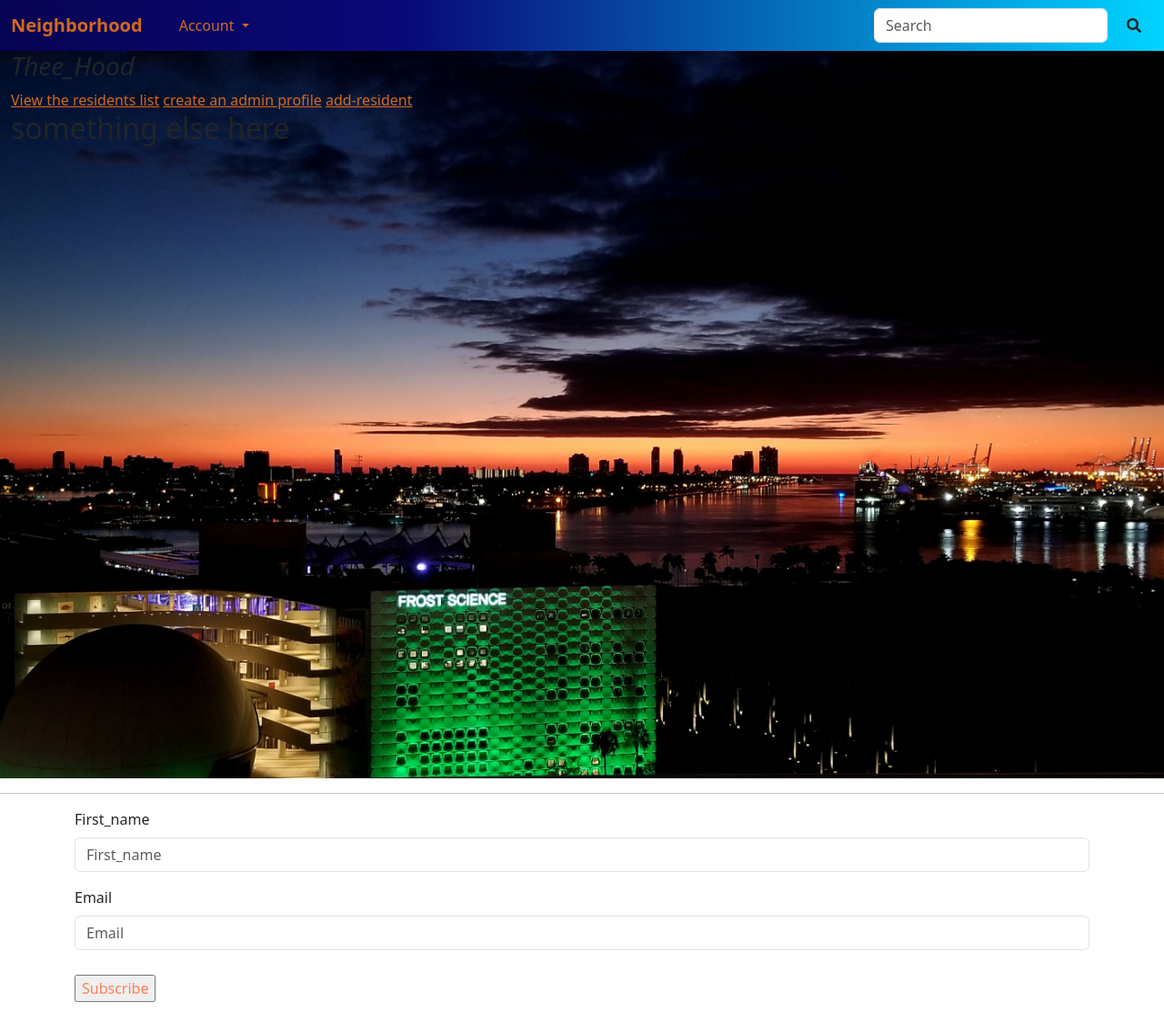
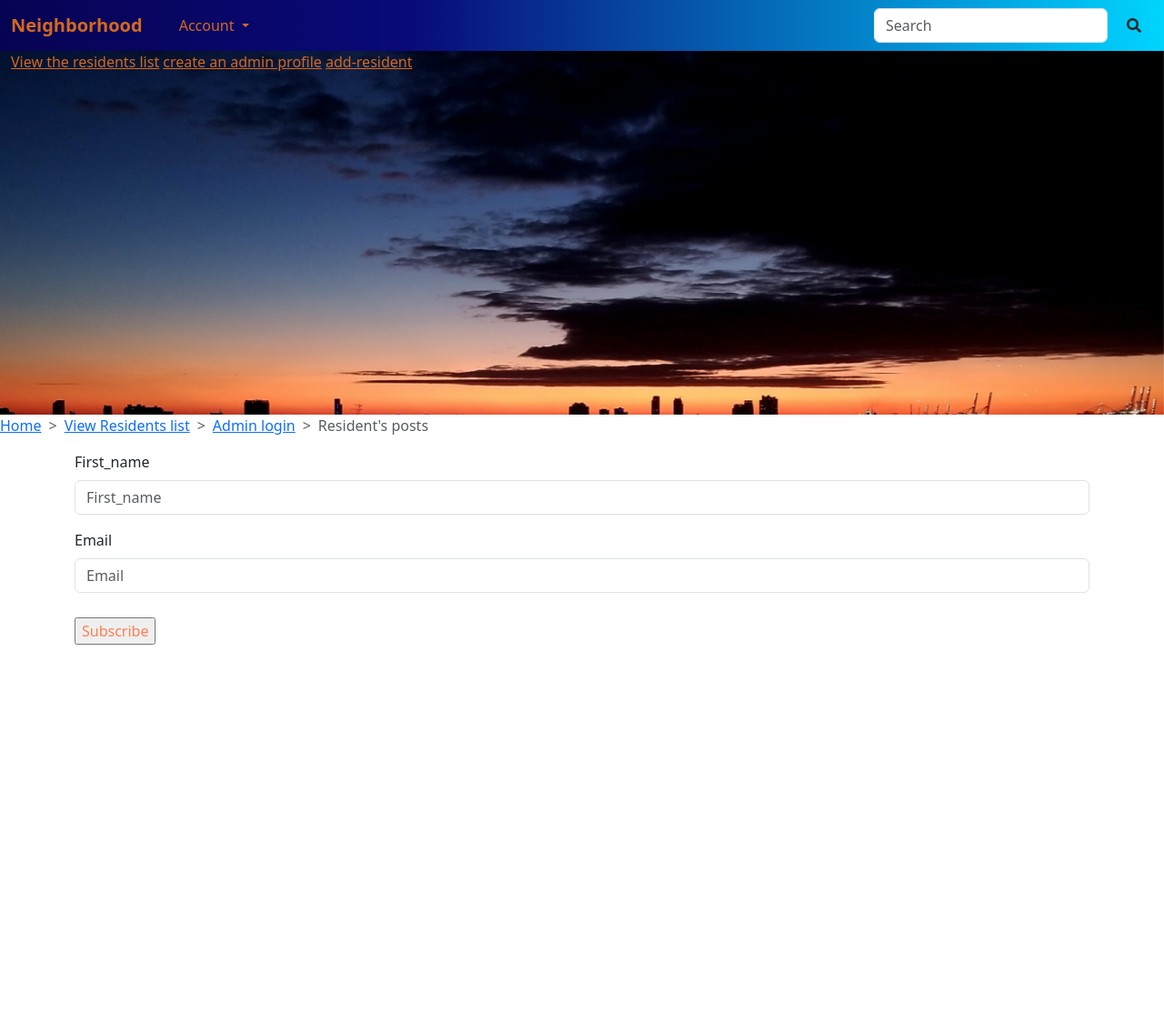
Before and after one commit to samwel-chege/Neighborhood, a Django app: page / in a window 1280 px wide. Shown: the top 1113 px of the page at 91% size. After the commit the page ends 709 px from the top, so only its background shows below. Run offline with Django 3.2, Linux system fonts and the light colour scheme; the visitor is signed in with stand-in values (Sample User, id 1); some libraries are stand-ins or nearby versions.

Commit message:
change the display of posts

```diff
--- a/neighbourhood/templates/index.html
+++ b/neighbourhood/templates/index.html
@@ -1,7 +1,9 @@
 {% extends 'base.html' %}
 {% load bootstrap5 %}
+{% load static%}
 {% block content %}
 {{block.super}}
+
 <!DOCTYPE html>
 <html lang="en">
 <head>
@@ -12,14 +14,54 @@
 </head>
 <body>
 
-    <div class="container-fluid"  style="background-image: url(static/images/george-pagan-iii-dlM92cbSh_4-unsplash.jpg); height: 100vh; background-size: cover; background-position: center;">
-    <h3> <em>Thee_Hood</em> </h3>
-    <a href="/all-residents/" style="color: chocolate;">View the residents list</a>
-    <a href="/create-admin" style="color: chocolate;">create an admin profile</a>
-    <a href="/add-resident/" style="color: chocolate;">add-resident</a>
-    <h2>something else here </h2>
-    </div>
-    <hr>
+    <section>
+      <div class="container-fluid"  style="background-image: url(static/images/george-pagan-iii-dlM92cbSh_4-unsplash.jpg); height: 50vh; background-size: cover; background-position: center; background-attachment: fixed;">
+
+        <a href="/all-residents/" style="color: chocolate;">View the residents list</a>
+        <a href="/create-admin" style="color: chocolate;">create an admin profile</a>
+        <a href="/add-resident/" style="color: chocolate;">add-resident</a>
+      </div>
+    </section>
+
+    <section class="posts">
+      <div class="row">
+        <div class="col md-12">
+          <div class="navigation">
+            <nav style="--bs-breadcrumb-divider: '>';" aria-label="breadcrumb">
+              <ol class="breadcrumb">
+                <li class="breadcrumb-item"><a href="#" class="links">Home</a></li>
+                <li class="breadcrumb-item"><a href="/all-residents/" class="links">View Residents list</a></li>
+                <li class="breadcrumb-item"><a href="#" class="links">Admin login</a></li>
+                <li class="breadcrumb-item active" aria-current="page">Resident's posts</li>
+              </ol>
+            </nav>
+          </div>
+        </div>
+      </div>
+      <div class="container">
+
+        <div class="row">
+          {% for posts in post %}
+          <div class="col-md-6">
+           <div class="card">
+             <div class="card-header d-flex"></div>
+             <img src="{{ posts.photo.url}}" class="img-responsive" alt="">
+             <div class="card-body">
+               <div class="text-muted">{{posts.post_date | timesince }} ago</div>
+                 <div class="card_article">
+                   <article class="card_article">
+                     <h3>{{posts.title}}</h3>
+                     <p>{{posts.post}}</p>
+                   </article>
+                   </div>
+             </div>
+         </div>
+        </div>
+       {% endfor %}
+      </div>
+      </div>
+    </section>
+
     <div class="footer" style="margin-bottom: 2%;">
     <footer>
      <div class="container">
@@ -33,6 +75,7 @@
      </div>
    </footer>
   </div>
+
   </body>
 </html>
 {%endblock%}
```
